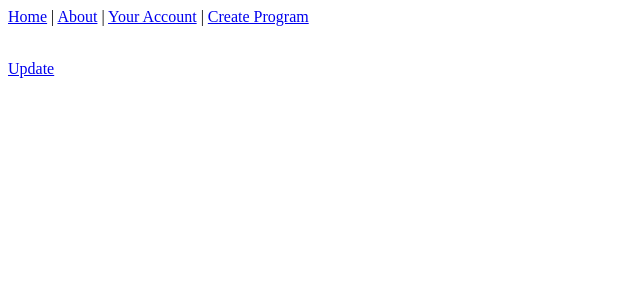
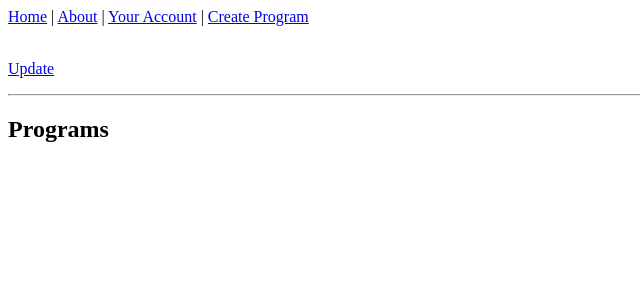
Before and after one commit to dudarev/policyinsights, a Django app: template locations/templates/locations/location_detail.html in a window 1280 px wide. Shown: the top 300 px of the page, without its empty margins (0-640 px from the left). Run offline with Django 3.2, Linux system fonts and the light colour scheme; the template is opened without the code that fills it, so the values that code supplies are empty.

Commit message:
On location page user may see all programs

```diff
--- a/locations/templates/locations/location_detail.html
+++ b/locations/templates/locations/location_detail.html
@@ -9,4 +9,15 @@
     <div id="update" style="margin-top: 1em;">
         <a href="{% url 'location-update' object.slug %}">Update</a>
     </div>
+    <div style="margin-top: 1em;">
+        <hr>
+    </div>
+    <div id="programs" style="margin-top: 1em;">
+        <h2>Programs</h2>
+        <ul>
+            {% for program in programs %}
+                <li><a href="{% url 'program-detail' object.slug program.slug %}">{{ program.slug }}</a></li>
+            {% endfor %}
+        </ul>
+    </div>
 {% endblock %}
--- a/locations/views.py
+++ b/locations/views.py
@@ -23,6 +23,12 @@ class LocationDetail(DetailView):
 
     model = Location
 
+    def get_context_data(self, **kwargs):
+        context = super(LocationDetail, self).get_context_data()
+        programs = self.object.program_set.all()
+        context.update({'programs': programs})
+        return context
+
 
 class LocationUpdate(LocationCreateUpdateMixin, UpdateView):
 
--- a/programs/templates/programs/program_detail.html
+++ b/programs/templates/programs/program_detail.html
@@ -6,5 +6,7 @@
     <div id="content">
         {{ object.content }}
     </div>
-    <a href="{% url 'location-update' object.slug %}">Update</a>
+    <div style="margin-top: 1em">
+    <a href="{% url 'program-update' object.location.slug object.slug %}">Update</a>
+    </div>
 {% endblock %}
```
Also changed, not shown: STORIES.md (+2 -2 lines).
